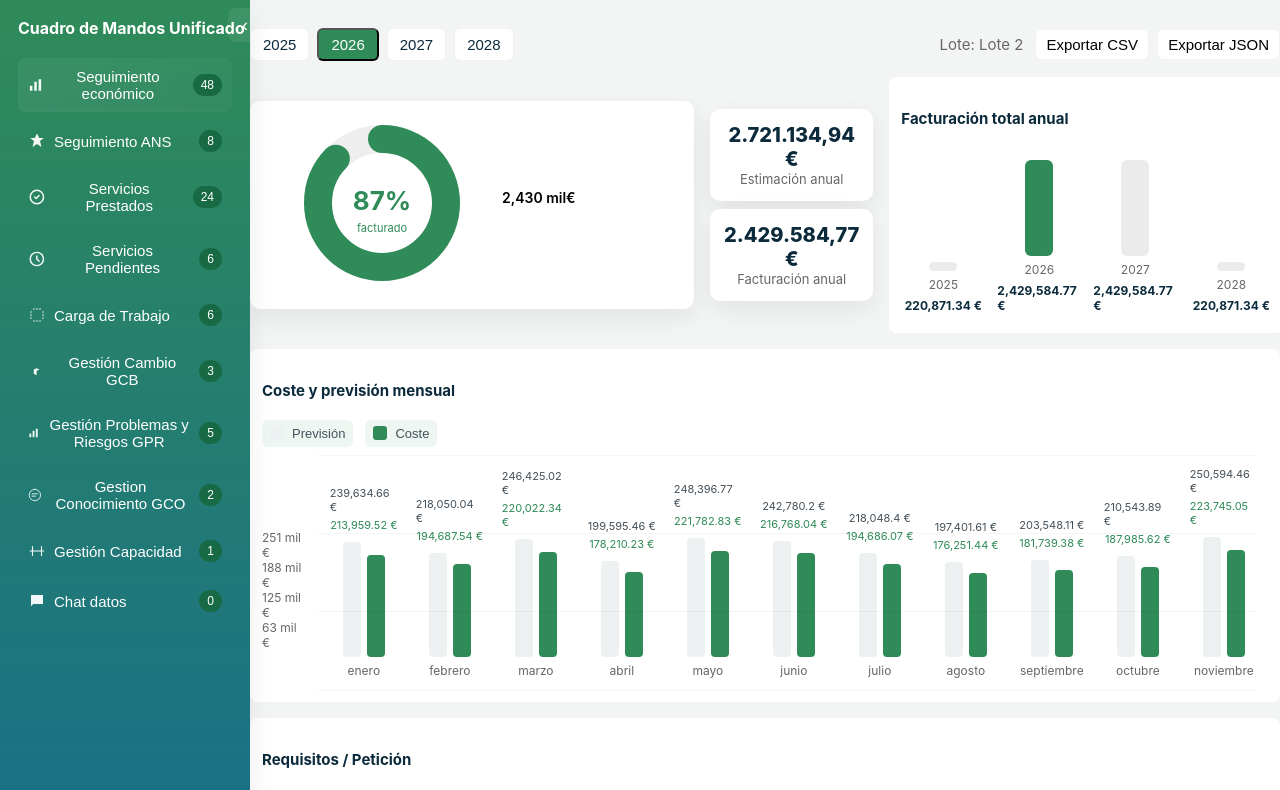
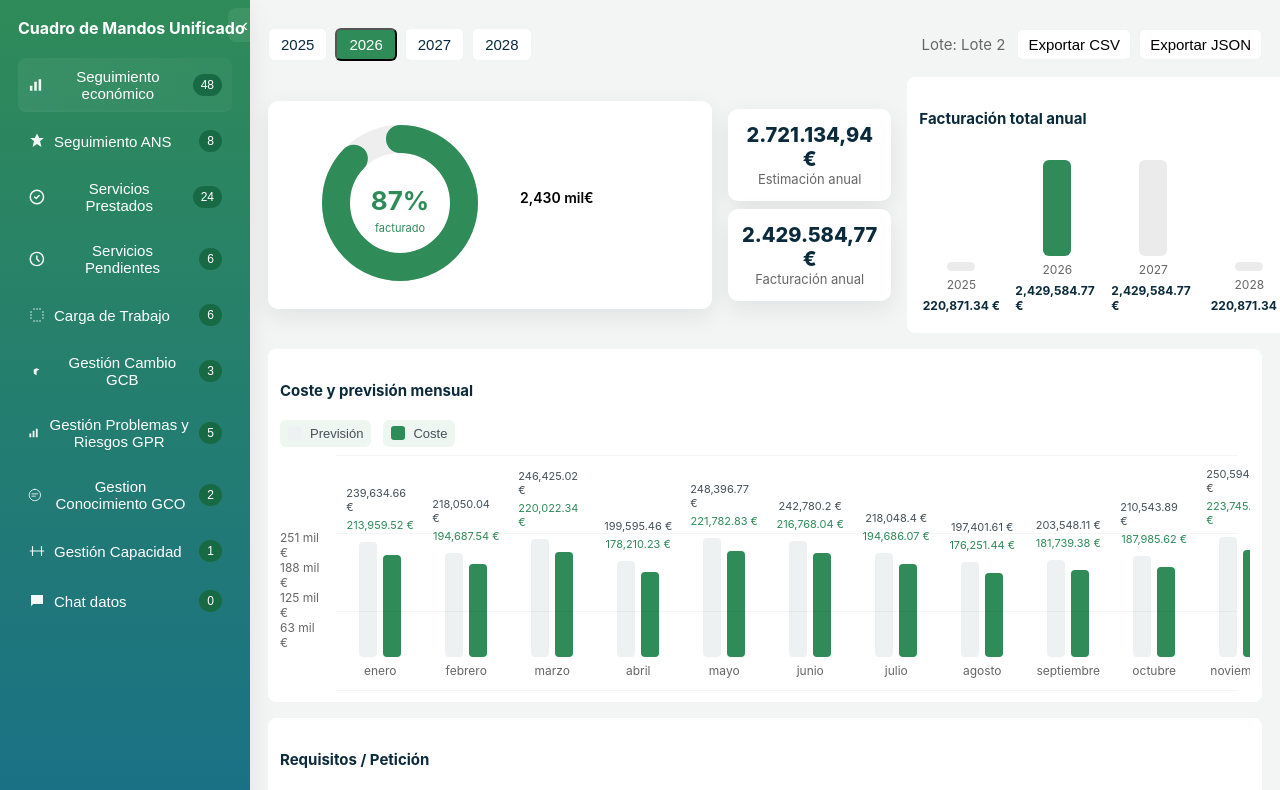
Before and after one commit to nachopavon/testdashboard, a React (Vite) app: page / in a window 1280 px wide. Shown: the top 790 px of the page. Built offline with nearby package versions, Linux system fonts and the light colour scheme.

Commit message:
Refactor code structure for improved readability and maintainability

```diff
--- a/src/components/Ans/AnsDashboard.tsx
+++ b/src/components/Ans/AnsDashboard.tsx
@@ -102,7 +102,7 @@ export default function AnsDashboard({filters}:{filters?: Filters}){
   const cardItems = adjustToGoal(baseItems, 0.9)
 
   return (
-    <div className={styles.root}>
+    <div className={`${styles.root} panelContainer`}>
       <div className={styles.controls}>
         <div className={styles.tabs} role="tablist" aria-label="Categorías ANS">
           <button className={`${styles.tab} ${cat === 'niv' ? styles.tabActive : ''}`} onClick={() => setCat('niv')} role="tab" aria-selected={cat === 'niv'}>NIV</button>
--- a/src/components/Capacidad.tsx
+++ b/src/components/Capacidad.tsx
@@ -67,7 +67,7 @@ export default function Capacidad(): React.ReactElement {
   }, [])
 
   return (
-    <div className={styles.page}>
+    <div className={`${styles.page} panelContainer`}>
       <div className={styles.container}>
         <h2 style={{textAlign:'center'}}>GESTIÓN CAPACIDAD</h2>
 
--- a/src/components/Economic.module.css
+++ b/src/components/Economic.module.css
@@ -1,4 +1,4 @@
-.wrap{display:flex; flex-direction:column; gap:16px}
+.wrap{display:flex; flex-direction:column; gap:16px; max-width:1100px; margin:0 auto; padding:0 18px}
 .controlsTop{display:flex; justify-content:space-between; align-items:center}
 .yearTabs{display:flex; gap:8px}
 .tab{background:var(--card-bg); border:1px solid var(--ui-border); padding:6px 12px; border-radius:6px; color:var(--text)}
--- a/src/components/Economic.tsx
+++ b/src/components/Economic.tsx
@@ -193,7 +193,7 @@ export default function Economic(){
   const fmt = (n:number)=> n.toLocaleString('es-ES') + ' €'
 
   return (
-    <div className={styles.wrap}>
+    <div className={`${styles.wrap} panelContainer`}>
       <div className={styles.controlsTop}>
         <div className={styles.yearTabs}>
           {years.map(y => <button key={y} aria-pressed={y===year} className={y===year?styles.tabActive:styles.tab} onClick={()=>setYear(y)}>{y}</button>)}
--- a/src/components/Gcb03.tsx
+++ b/src/components/Gcb03.tsx
@@ -45,7 +45,7 @@ export default function Gcb03(): JSX.Element {
   const hideTooltip = () => setTooltip(null)
 
   return (
-    <div className={styles.page}>
+    <div className={`${styles.page} panelContainer`}>
       <h2>GESTIÓN DEL CAMBIO (GCB-03)</h2>
 
       <PanelFilters period={filters.period} area={filters.area} kind={filters.kind} responsible={filters.responsible} onChange={(next)=>setFilters(prev=>({ ...prev, ...next }))} />
--- a/src/components/Gco05.tsx
+++ b/src/components/Gco05.tsx
@@ -34,7 +34,7 @@ export default function Gco05(): React.ReactElement {
   const hideTooltip = () => setTooltip(null)
 
   return (
-    <div className={styles.page}>
+    <div className={`${styles.page} panelContainer`}>
       <h2>GESTIÓN CONOCIMIENTO (GCO-05)</h2>
 
       <PanelFilters period={filters.period} area={filters.area} kind={filters.kind} responsible={filters.responsible} onChange={(next) => setFilters(prev => ({ ...prev, ...next }))} />
--- a/src/components/Gpr04.tsx
+++ b/src/components/Gpr04.tsx
@@ -40,7 +40,7 @@ export default function Gpr04(){
   })
 
   return (
-    <div className={styles.page}>
+    <div className={`${styles.page} panelContainer`}>
       <h2>GESTIÓN PROBLEMAS Y RIESGOS (GPR-04)</h2>
 
       <PanelFilters period={filters.period} area={filters.area} kind={filters.kind} responsible={filters.responsible} onChange={(next)=>setFilters(prev=>({...prev,...next}))} />
--- a/src/pages/Home.tsx
+++ b/src/pages/Home.tsx
@@ -3,7 +3,7 @@ import styles from './Home.module.css'
 
 export default function Home(){
   return (
-    <div className={styles.page}>
+    <div className={`${styles.page} panelContainer`}>
       <aside className={styles.leftCol}>
         <div className={styles.panel}>
           <h3 className={styles.panelTitle}>Panel Principal</h3>
--- a/src/styles/global.css
+++ b/src/styles/global.css
@@ -14,3 +14,6 @@ button{cursor:pointer}
 
 /* subtle default transitions */
 *{transition: background var(--transition-fast), color var(--transition-fast), transform var(--transition-fast)}
+
+/* Panel container utility: center content and restrict width */
+.panelContainer{ max-width:1100px; margin:0 auto; padding:0 18px }
```
Also changed, not shown: 5 other files (tests, documents, lock files or other folders).
